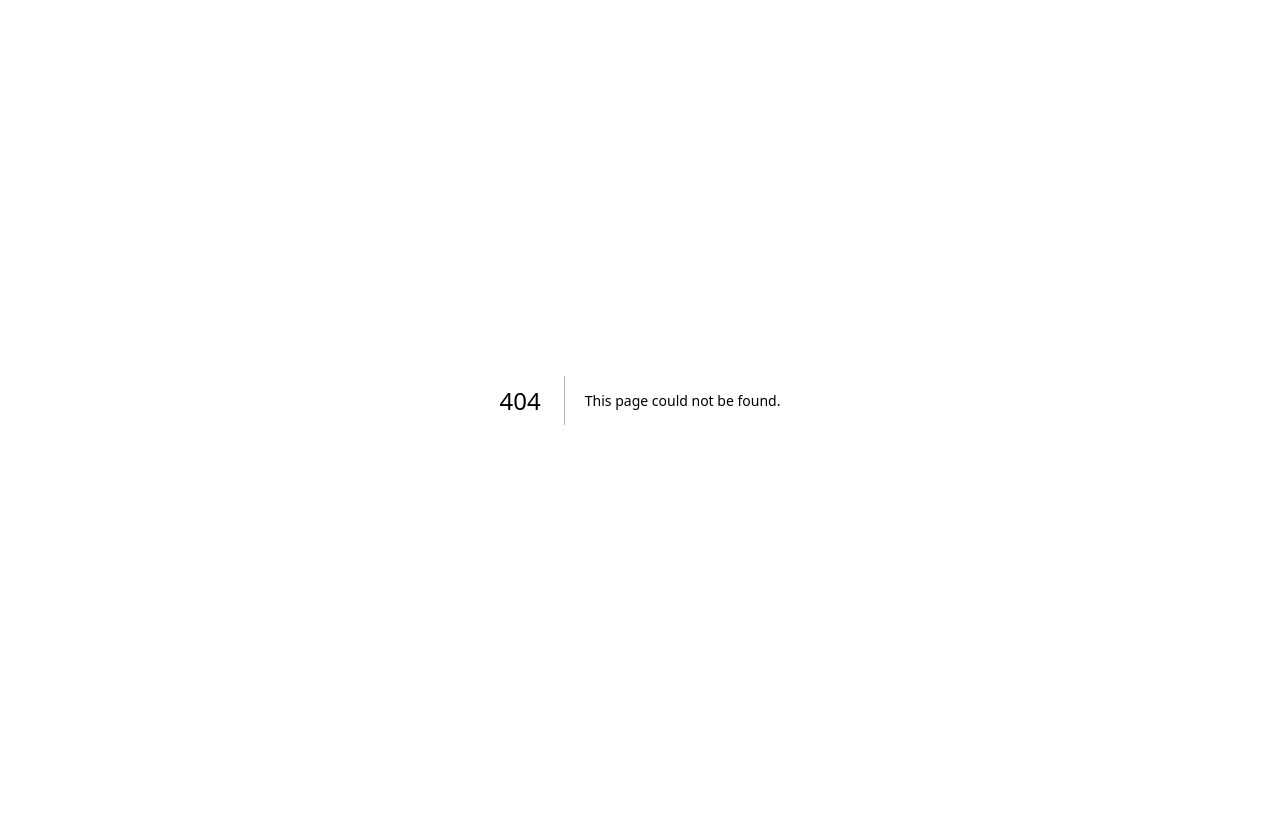
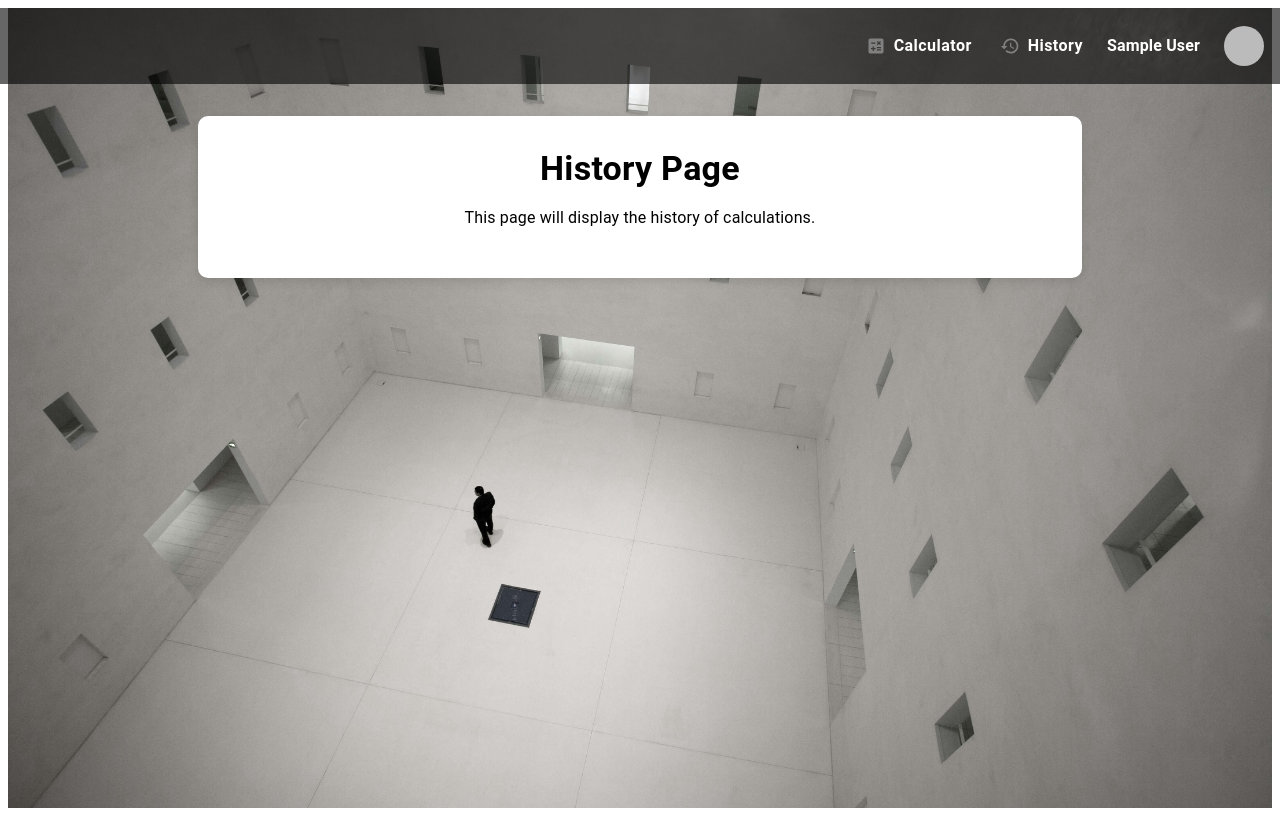
Before and after one commit to satnodeus77/dss_project_01, a Next.js app: page /HistoryPage in a window 1280 px wide. Before the commit this address had no page. Built offline with nearby package versions, Linux system fonts and the light colour scheme; no server answers; sample sign-in values are in the browser's storage.

Commit message:
Added automatic database table creation in db.js

```diff
--- /dev/null
+++ b/pages/HistoryPage.js
@@ -0,0 +1,128 @@
+import { useEffect, useState } from "react";
+import { useRouter } from "next/router";
+import {
+  Box, Container, Typography, IconButton, Menu, MenuItem, Avatar, Button
+} from "@mui/material";
+import LogoutIcon from "@mui/icons-material/Logout";
+import CalculateIcon from "@mui/icons-material/Calculate";
+import HistoryIcon from "@mui/icons-material/History";
+import { auth } from "../lib/firebase";
+
+export default function HistoryPage() {
+  const [user, setUser] = useState(null);
+  const [anchorEl, setAnchorEl] = useState(null);
+
+  const router = useRouter();
+
+  useEffect(() => {
+    const unsubscribe = auth.onAuthStateChanged((currentUser) => {
+      if (!currentUser) {
+        router.push("/");
+      } else {
+        setUser(currentUser);
+      }
+    });
+
+    return () => unsubscribe();
+  }, [router]);
+
+  const handleLogout = () => {
+    auth.signOut();
+    router.push("/");
+  };
+
+  const handleMenuOpen = (event) => {
+    setAnchorEl(event.currentTarget);
+  };
+
+  const handleMenuClose = () => {
+    setAnchorEl(null);
+  };
+
+  return (
+    <Box
+      sx={{
+        minHeight: "100vh",
+        backgroundImage: "url('/dss-background.jpg')",
+        backgroundSize: "cover",
+        backgroundPosition: "center",
+        display: "flex",
+        flexDirection: "column",
+        alignItems: "center",
+        paddingTop: "0px",
+      }}
+    >
+      {/* Header Section */}
+      <Box
+        sx={{
+          width: "100%",
+          backgroundColor: "rgba(0, 0, 0, 0.6)",
+          color: "white",
+          display: "flex",
+          justifyContent: "flex-end",
+          alignItems: "center",
+          padding: "10px 20px",
+        }}
+      >
+        {user && (
+          <Box sx={{ display: "flex", alignItems: "center" }}>
+            {/* Calculator Button */}
+            <Button
+              variant="text"
+              startIcon={<CalculateIcon sx={{ color: "gray" }} />}
+              sx={{ color: "white", textTransform: "none", fontWeight: "bold", fontSize: "1rem", marginRight: 2 }}
+              onClick={() => router.push('/calculatorPage')}
+            >
+              Calculator
+            </Button>
+
+            {/* History Button */}
+            <Button
+              variant="text"
+              startIcon={<HistoryIcon sx={{ color: "gray" }} />}
+              sx={{ color: "white", textTransform: "none", fontWeight: "bold", fontSize: "1rem", marginRight: 2 }}
+              onClick={() => router.push('/historyPage')}
+            >
+              History
+            </Button>
+
+            {/* User Info */}
+            <Typography variant="body1" sx={{ fontWeight: "bold", fontSize: "1rem", marginRight: 2 }}>
+              {user.displayName}
+            </Typography>
+            <IconButton onClick={handleMenuOpen}>
+              <Avatar src={user.photoURL} sx={{ width: 40, height: 40 }} />
+            </IconButton>
+            <Menu anchorEl={anchorEl} open={Boolean(anchorEl)} onClose={handleMenuClose}>
+              <MenuItem disabled>{user.email}</MenuItem>
+              <MenuItem onClick={handleLogout}>
+                <LogoutIcon sx={{ mr: 1 }} />
+                Logout
+              </MenuItem>
+            </Menu>
+          </Box>
+        )}
+      </Box>
+
+      {/* Main History Section */}
+      <Container
+        sx={{
+          backgroundColor: "white",
+          width: "70%",
+          padding: "2rem",
+          borderRadius: "10px",
+          mt: 4,
+          boxShadow: "0 4px 10px rgba(0, 0, 0, 0.1)",
+          textAlign: "center",
+        }}
+      >
+        <Typography variant="h4" sx={{ fontWeight: "bold", mb: 2 }}>
+          History Page
+        </Typography>
+        <Typography variant="body1" sx={{ mb: 2 }}>
+          This page will display the history of calculations.
+        </Typography>
+      </Container>
+    </Box>
+  );
+}
--- a/pages/HistoryPages.js
+++ b/pages/historyCalculationPage.js
@@ -8,7 +8,7 @@ import CalculateIcon from "@mui/icons-material/Calculate";
 import HistoryIcon from "@mui/icons-material/History";
 import { auth } from "../lib/firebase";
 
-export default function HistoryPage() {
+export default function HistoryCalculationPage() {
   const [user, setUser] = useState(null);
   const [anchorEl, setAnchorEl] = useState(null);
 
@@ -81,7 +81,7 @@ export default function HistoryPage() {
               variant="text"
               startIcon={<HistoryIcon sx={{ color: "gray" }} />}
               sx={{ color: "white", textTransform: "none", fontWeight: "bold", fontSize: "1rem", marginRight: 2 }}
-              onClick={() => router.push('/historyPage')}
+              onClick={() => router.push('/historyCalculationPage')}
             >
               History
             </Button>
--- a/pages/home.js
+++ b/pages/home.js
@@ -90,7 +90,7 @@ export default function HomePage() {
               variant="text"
               startIcon={<HistoryIcon sx={{ color: "gray" }} />}
               sx={{ color: "white", textTransform: "none", fontWeight: "bold", fontSize: "1rem", marginRight: 2 }}
-              onClick={() => router.push('/historyPage')}
+              onClick={() => router.push('/historyCalculationPage')}
             >
               History
             </Button>
```
